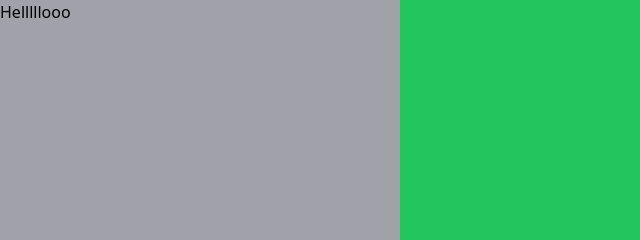
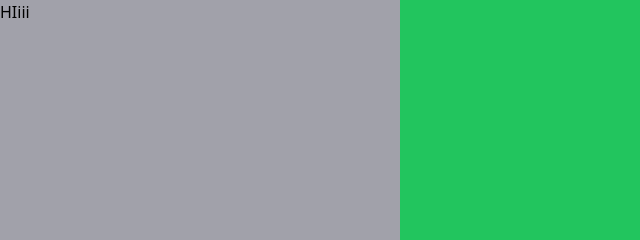
Before and after one commit to sanikayawale/myproject, a plain HTML site: page index.html in a window 1280 px wide. Shown: the top 240 px of the page, 0-640 px from the left. Drawn offline with nearby package versions, Linux system fonts and the light colour scheme.

Commit message:
msg changed

```diff
--- a/index.html
+++ b/index.html
@@ -8,7 +8,7 @@
 </head>
 <body class="header bg-red-500 w-full h-screen md:bg-green-500">
     <div class="bg-yellow-500 w-[400px] h-[400px] md:bg-zinc-400">
-        <h1>Helllllooo</h1>
+        <h1>HIiii</h1>
     </div>
 </body>
 </html>
```
